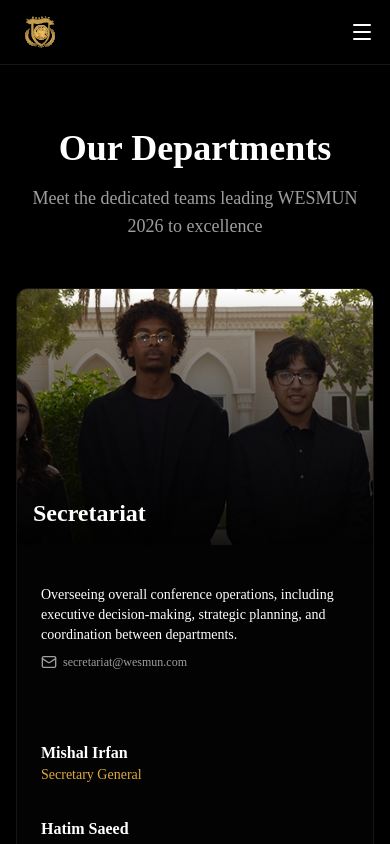
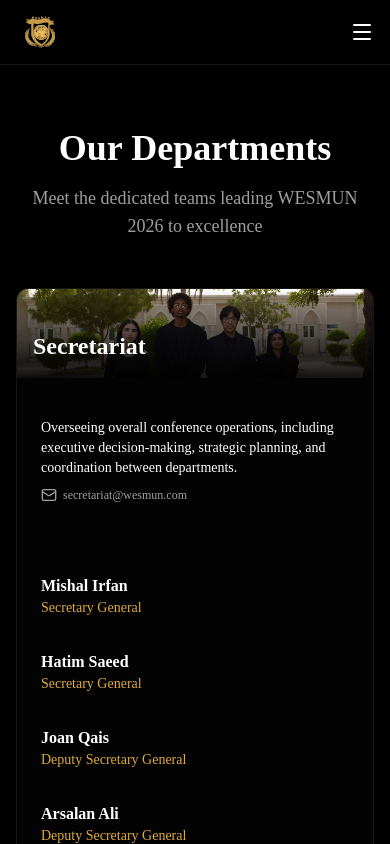
Before and after one commit to DefinetlyNotAI/WesMun, a Next.js app: page /departments in a window 390 px wide. Shown: the top 844 px of the page. Built offline with nearby package versions, Linux system fonts and the light colour scheme.

Commit message:
Fixed department image rendering on mobile

```diff
--- a/app/departments/page.tsx
+++ b/app/departments/page.tsx
@@ -36,13 +36,13 @@
     return (
         <Card className="bg-card border-border overflow-hidden hover:border-primary/50 transition-colors p-0">
             {/* Banner Image */}
-            <div className="relative w-full h-64 sm:h-96 md:h-[400px]">
+            <div className="relative w-full h-auto sm:h-64 md:h-96 lg:h-[400px]">
                 <Image
                     src={department.bannerImage || DepartmentText.PLACEHOLDER_IMAGE}
                     alt={`${department.name} team`}
                     width={1200}
                     height={300}
-                    className="w-full h-full object-cover"
+                    className="w-full h-auto object-contain sm:object-cover sm:h-full"
                 />
                 <div className="absolute inset-0 bg-gradient-to-t from-background/90 to-transparent"/>
                 <h2 className="absolute bottom-4 left-4 text-2xl md:text-4xl font-bold text-foreground">
--- a/lib/data/departments.ts
+++ b/lib/data/departments.ts
@@ -175,5 +175,5 @@
 export const DepartmentText = {
     PAGE_TITLE: "Our Departments",
     PAGE_SUBTITLE: "Meet the dedicated teams leading WESMUN 2026 to excellence",
-    PLACEHOLDER_IMAGE: "/img/dep/group-photo.webp",
+    PLACEHOLDER_IMAGE: "/placeholder.svg",
 } as const
```
